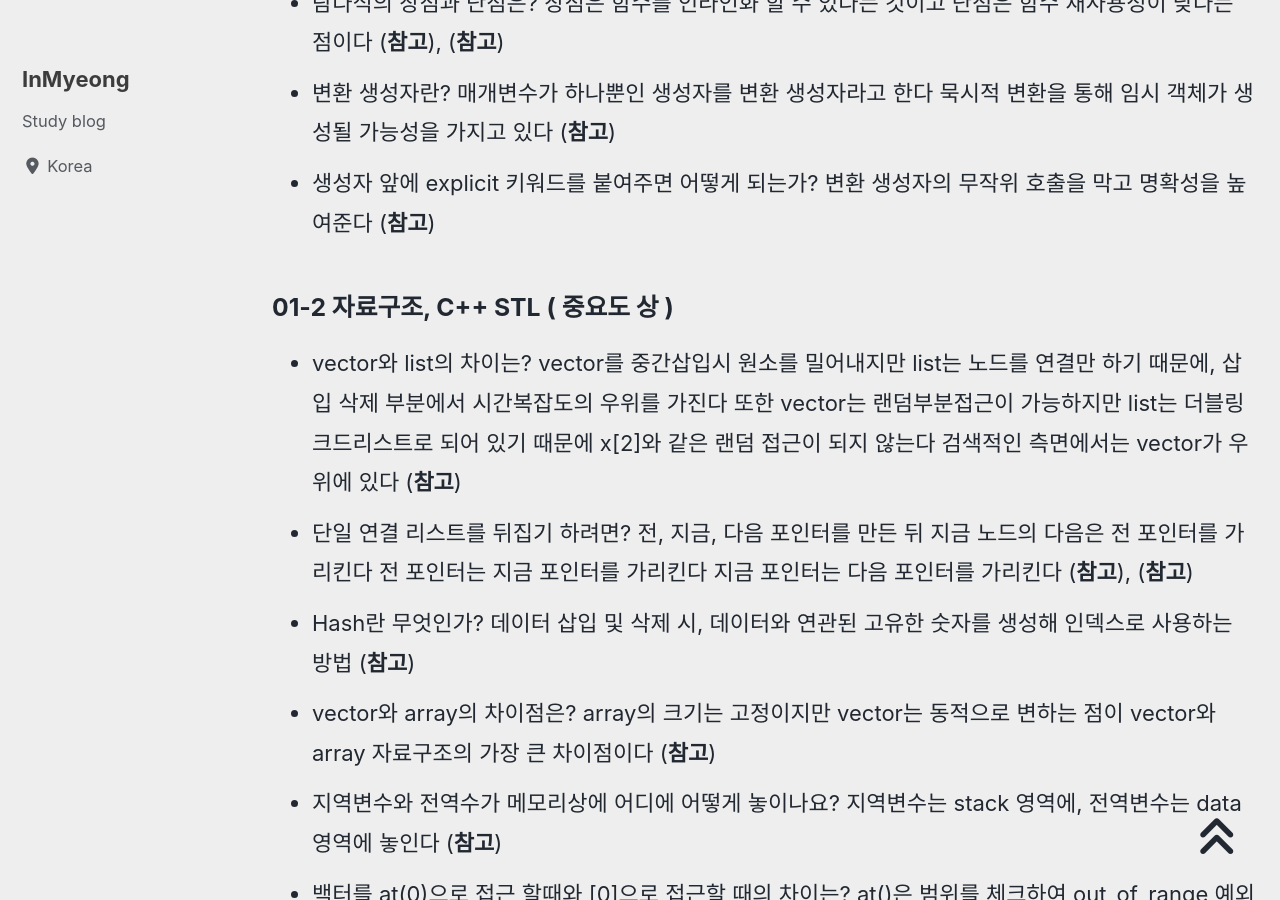
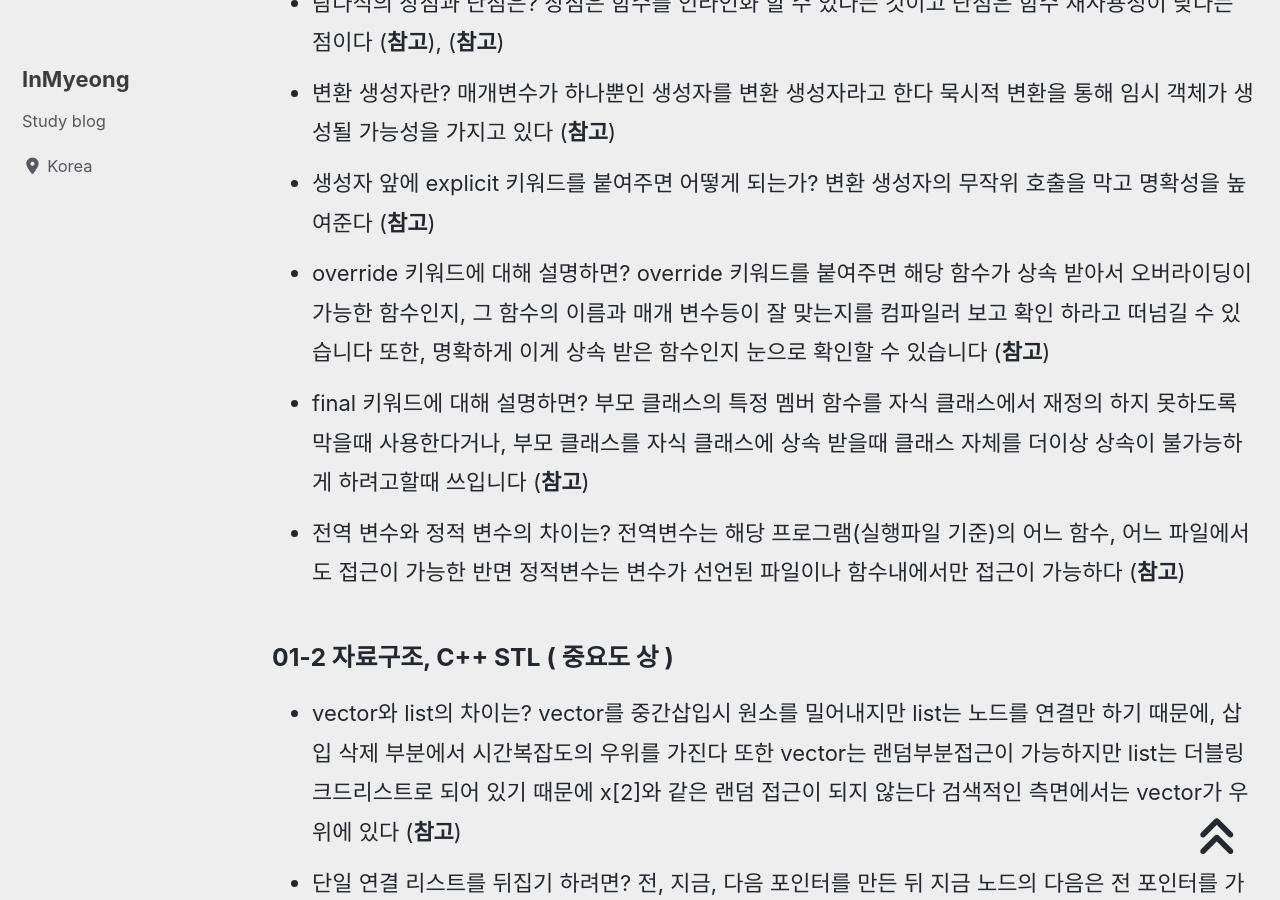
Before and after one commit to devMyeong/devMyeong.github.io, a Jekyll site: the page built from _posts/cs/2022-09-05-블로그-면접준비.md, in a window 1280 px wide and 900 px high, scrolled down 10098 px. Built offline with Jekyll 4.4.1, drawn with Linux system fonts in a browser that asks for light colours; cached includes are drawn as plain includes; nearby versions of some CDN libraries; some web fonts are replaced; comment, search, counter and statistics services are not loaded; some of the changed text lies outside the part shown.

Commit message:
Docs : CS지식 추가 및 내용 수정

```diff
--- a/_posts/cs/2022-09-05-블로그-면접준비.md
+++ b/_posts/cs/2022-09-05-블로그-면접준비.md
@@ -97,6 +97,9 @@ last_modified_at: 2022-09-26
 - 람다식의 장점과 단점은? 장점은 함수를 인라인화 할 수 있다는 것이고 단점은 함수 재사용성이 낮다는 점이다 ([**참고**](https://gandis0713.github.io/2019/10/13/c-plus-lamda/)), ([**참고**](https://jjeongil.tistory.com/1044))
 - 변환 생성자란? 매개변수가 하나뿐인 생성자를 변환 생성자라고 한다 묵시적 변환을 통해 임시 객체가 생성될 가능성을 가지고 있다 ([**참고**](https://snd-snd.tistory.com/74))
 - 생성자 앞에 explicit 키워드를 붙여주면 어떻게 되는가? 변환 생성자의 무작위 호출을 막고 명확성을 높여준다 ([**참고**](https://ansohxxn.github.io/cpp/chapter9-11/))
+- override 키워드에 대해 설명하면? override 키워드를 붙여주면 해당 함수가 상속 받아서 오버라이딩이 가능한 함수인지, 그 함수의 이름과 매개 변수등이 잘 맞는지를 컴파일러 보고 확인 하라고 떠넘길 수 있습니다 또한, 명확하게 이게 상속 받은 함수인지 눈으로 확인할 수 있습니다 ([**참고**](https://blockdmask.tistory.com/415))
+- final 키워드에 대해 설명하면? 부모 클래스의 특정 멤버 함수를 자식 클래스에서 재정의 하지 못하도록 막을때 사용한다거나, 부모 클래스를 자식 클래스에 상속 받을때 클래스 자체를 더이상 상속이 불가능하게 하려고할때 쓰입니다 ([**참고**](https://blockdmask.tistory.com/415))
+- 전역 변수와 정적 변수의 차이는? 전역변수는 해당 프로그램(실행파일 기준)의 어느 함수, 어느 파일에서도 접근이 가능한 반면 정적변수는 변수가 선언된 파일이나 함수내에서만 접근이 가능하다 ([**참고**](https://pangate.com/541))
 
 ### 01-2 자료구조, C++ STL ( 중요도 상 )
 - vector와 list의 차이는? vector를 중간삽입시 원소를 밀어내지만 list는 노드를 연결만 하기 때문에, 삽입 삭제 부분에서 시간복잡도의 우위를 가진다 또한 vector는 랜덤부분접근이 가능하지만 list는 더블링크드리스트로 되어 있기 때문에 x[2]와 같은 랜덤 접근이 되지 않는다 검색적인 측면에서는 vector가 우위에 있다 ([**참고**](https://chanheess.tistory.com/154))
@@ -199,7 +202,7 @@ last_modified_at: 2022-09-26
 - 좀비 프로세스에 대해서 설명하면? 실행이 종료되었지만 아직 삭제되지 않은 프로세스를 말한다 ([**참고**](https://www.joinc.co.kr/w/Site/system_programing/process/Zombie))
 - 고아 프로세스에 대해서 설명하면? 부모프로세스가 필요에 의해서 먼저 종료 되기도 하는데, 이때 자식프로세스만 남게 되는경우 이 자식프로세스를 고아프로세스라고 한다 ([**참고**](https://m.blog.naver.com/PostView.naver?isHttpsRedirect=true&blogId=icecds&logNo=40053269520))
 - 데몬 프로세스에 대해서 설명하면? 백그라운드로 사용자 모르게 동작하는 프로세스를 말한다 ([**참고**](https://m.blog.naver.com/PostView.naver?isHttpsRedirect=true&blogId=icecds&logNo=40053269520))
-- 메모리풀의 정의와 사용시 이점은? 메모리풀은 메모리를 미리 할당 받아놓고, 사용자가 필요할 때 메모리를 제공하는 것을 말합니다 새롭게 메모리를 할당하는 연산은 cpu 리소스를 많이 차지 합니다 때문에 이를 방지해 일정한 실행 시간으로 메모리를 할당할 수 있습니다 ([**참고**](https://hmjo.tistory.com/106))
+- 메모리풀의 정의와 장단점을 설명하면? 메모리풀은 메모리를 미리 할당 받아놓고, 사용자가 필요할 때 메모리를 제공하는 것을 말합니다 장점은 메모리 단편화가 줄어듭니다 단점은 메모리 사용 효율성이 떨어질 수 있습니다 ([**참고**](https://linkmemo.tistory.com/183))
 - 메모리 구조에 대해 설명하면? 실행할 프로그램의 코드가 저장되어 프로그램이 종료되어야 소멸되는 코드영역, 전역변수와 정적변수가 저장되고 프로그램이 종료되어야 소멸되는 데이터 영역, 함수의 호출과 관계되는 지역변수와 매개변수가 저장되며 함수의 호출과 함께 할당되고 함수의 호출이 완료되면 소멸하는 스택영역, 사용자가 직접 관리할 수 있고 사용자에 의해 메모리 공간이 동적으로 할당되고 해제되는 힙영역이 있습니다 ([**참고**](https://sshoreng.tistory.com/80?category=712983))
 - 멀티프로세스와 멀티쓰레드의 차이는? 멀티프로세스는 여러개의 일을 복수의 프로세스가 처리하는 하며 프로세스간 통신 코스트가 크다는 특징이 있습니다 멀티쓰레드는 한개의 일을 복수의 쓰레드가 처리하는 것인데, 공유 메모리를 써서 메모리를 적게 사용하며 하나의 일처리를 분산할 수 있지만, 쓰레드간의 간섭이 있어 잘 예상하고 구현해야합니다 ([**참고**](https://sshoreng.tistory.com/80?category=712983))
 - 싱글스레드와 멀티스레드의 효율성을 비교하면? 단순히 CPU만을 사용하는 계산작업이 주로 일어나는 경우 멀티 스레드보다 오히려 싱글 스레드를 이용하는 것이 효율적이다 멀티 스레드는 context switching이 일어나는 시간이 추가로 걸리기 때문이다 CPU 이외의 자원을 사용하는 작업의 경우 싱글 스레드보다 멀티 스레드로 하는 것이 효율적이다 예를 들어 사용자에게 입력받는 작업과 출력하는 작업 두 가지를 해야한다면, 싱글 스레드의 경우 사용자가 입력을 다할 때 까지 출력은 하지 못하고 기다리고만 있어야 한다 하지만 여러개의 쓰레드를 이용한다면 사용자가 입력하는 걸 기다리는 동안 출력이라는 작업으로 context switching 하여 해당 작업을 수행할 수 있으므로 좀 더 효율적으로 동작하게 된다 ([**참고**](https://excited-hyun.tistory.com/255))
```
Also changed, not shown: other parts of _posts/cs/2022-09-05-블로그-면접준비.md (+1 -2 lines).
